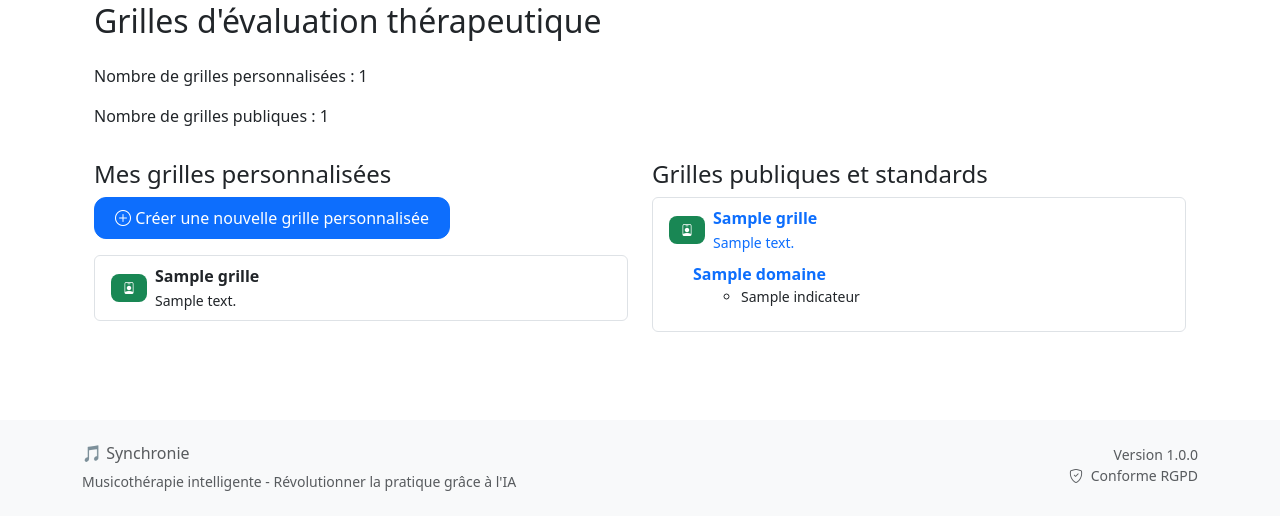
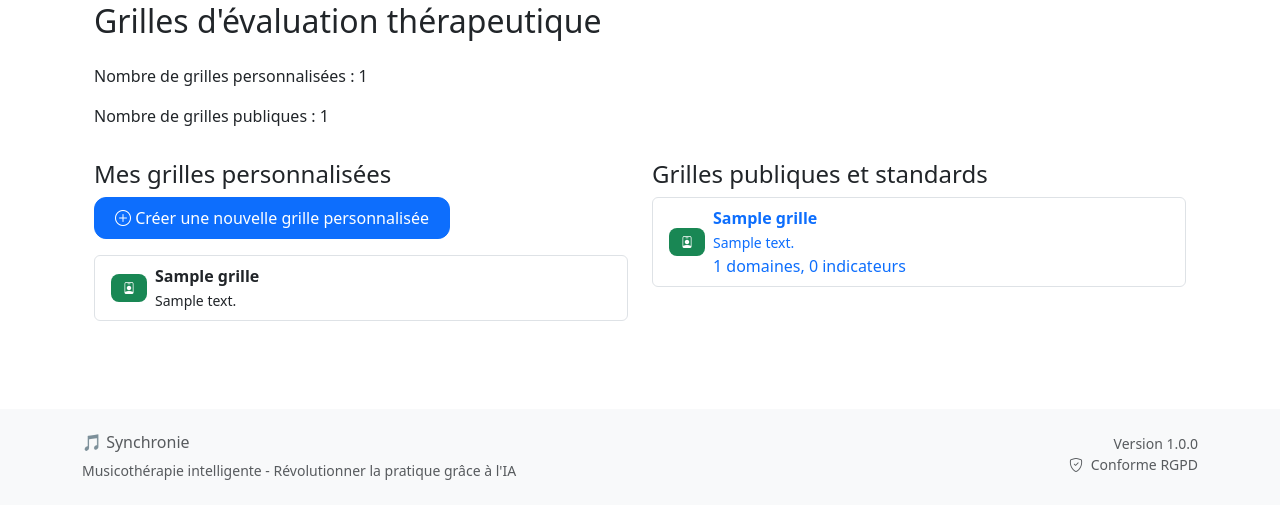
Before and after one commit to Julien-musico/Synchronie, a Flask app: template app/templates/cotation/grilles.html in a window 1280 px wide. Shown: the part 116-646 px from the top of the page. Run offline with Flask 3, Linux system fonts and the light colour scheme; the template is opened without the code that fills it: most values are stand-ins (such as "Sample title", 1, 10 or a date in 2020).

Commit message:
Fix: bouton création grille personnalisée - endpoint grilles.creer_grille_personalisee

```diff
--- a/app/templates/cotation/grilles.html
+++ b/app/templates/cotation/grilles.html
@@ -18,7 +18,7 @@
 		</div>
 		<div class="col-md-6">
 			<h4>Mes grilles personnalisées</h4>
-			<a href="{{ url_for('cotation.creer_grille_personnalisee_form') }}" class="btn btn-primary mb-3">
+			<a href="{{ url_for('grilles.creer_grille_personalisee') }}" class="btn btn-primary mb-3">
 				<i class="bi bi-plus-circle"></i> Créer une nouvelle grille personnalisée
 			</a>
 			{% if grilles_user and grilles_user|length > 0 %}
@@ -51,27 +51,17 @@
 								{% endif %}
 								<div>
 									<strong>{{ grille.nom }}</strong><br>
-									<small>{{ grille.description }}</small>
+									<small>{{ grille.description }}</small><br>
+									<span class="badge-soft">
+										{{ grille.domaines|length }} domaines,
+										{% set total_indicateurs = 0 %}
+										{% for d in grille.domaines %}
+											{% set total_indicateurs = total_indicateurs + (d.indicateurs|length) %}
+										{% endfor %}
+										{{ total_indicateurs }} indicateurs
+									</span>
 								</div>
 							</a>
-							{% if grille.domaines %}
-								<div class="mt-2 ms-4">
-									<ul class="list-unstyled">
-										{% for domaine in grille.domaines %}
-											<li>
-												<span class="fw-bold text-primary">{{ domaine.nom }}</span>
-												{% if domaine.indicateurs %}
-													<ul class="small ms-3">
-														{% for indicateur in domaine.indicateurs %}
-															<li>{{ indicateur.nom }}</li>
-														{% endfor %}
-													</ul>
-												{% endif %}
-											</li>
-										{% endfor %}
-									</ul>
-								</div>
-							{% endif %}
 						</div>
 					{% endfor %}
 				</div>
```
